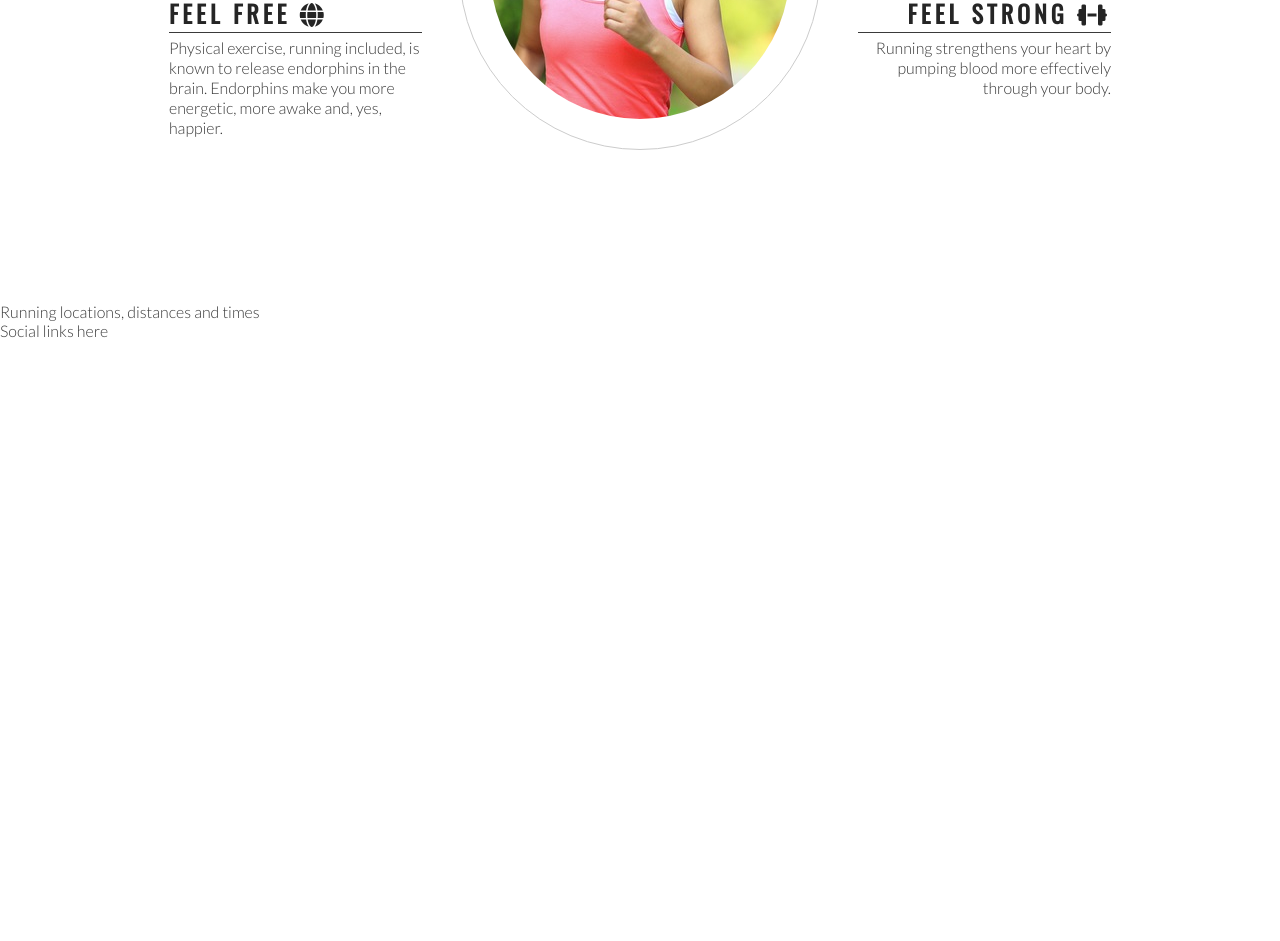
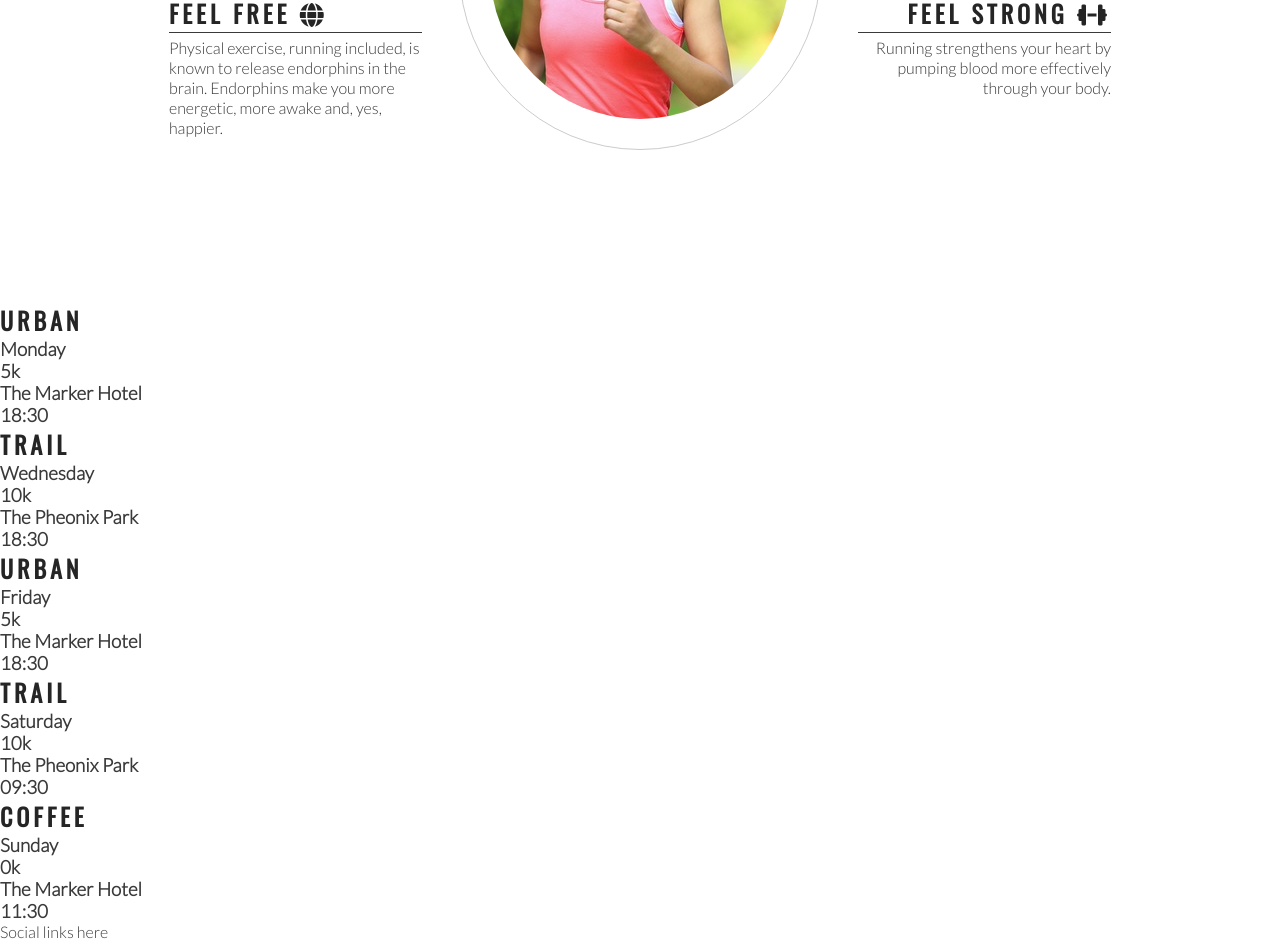
Before and after one commit to eosull/love-running, a plain HTML site: page index.html in a window 1280 px wide. Shown: the part 993-1934 px from the top of the page. Before the commit the page ends 1333 px from the top, so only its background shows below. Drawn offline with nearby package versions, Linux system fonts and the light colour scheme.

Commit message:
add meetup times main structure

```diff
--- a/index.html
+++ b/index.html
@@ -71,7 +71,41 @@
         </div>
     </section>
     <section>
-        Running locations, distances and times
+        <div>
+            <h2>Urban</h2>
+            <h3>Monday</h3>
+            <h3>5k</h3>
+            <h3>The Marker Hotel</h3>
+            <h3>18:30</h3>
+        </div>
+        <div>
+            <h2>Trail</h2>
+            <h3>Wednesday</h3>
+            <h3>10k</h3>
+            <h3>The Pheonix Park</h3>
+            <h3>18:30</h3>
+        </div>
+        <div>
+            <h2>Urban</h2>
+            <h3>Friday</h3>
+            <h3>5k</h3>
+            <h3>The Marker Hotel</h3>
+            <h3>18:30</h3>
+        </div>
+        <div>
+            <h2>Trail</h2>
+            <h3>Saturday</h3>
+            <h3>10k</h3>
+            <h3>The Pheonix Park</h3>
+            <h3>09:30</h3>
+        </div>
+        <div>
+            <h2>Coffee</h2>
+            <h3>Sunday</h3>
+            <h3>0k</h3>
+            <h3>The Marker Hotel</h3>
+            <h3>11:30</h3>
+        </div>
     </section>
     <footer>
         Social links here
```
